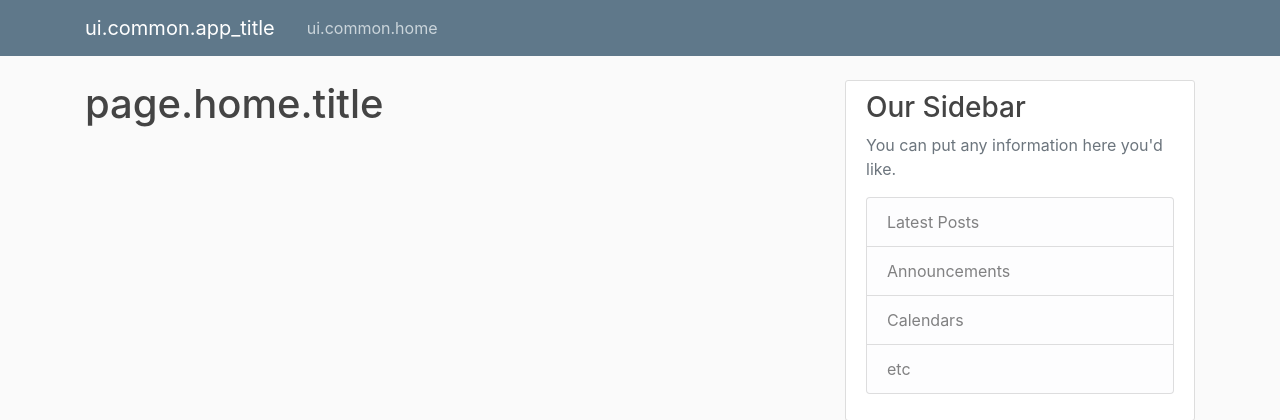
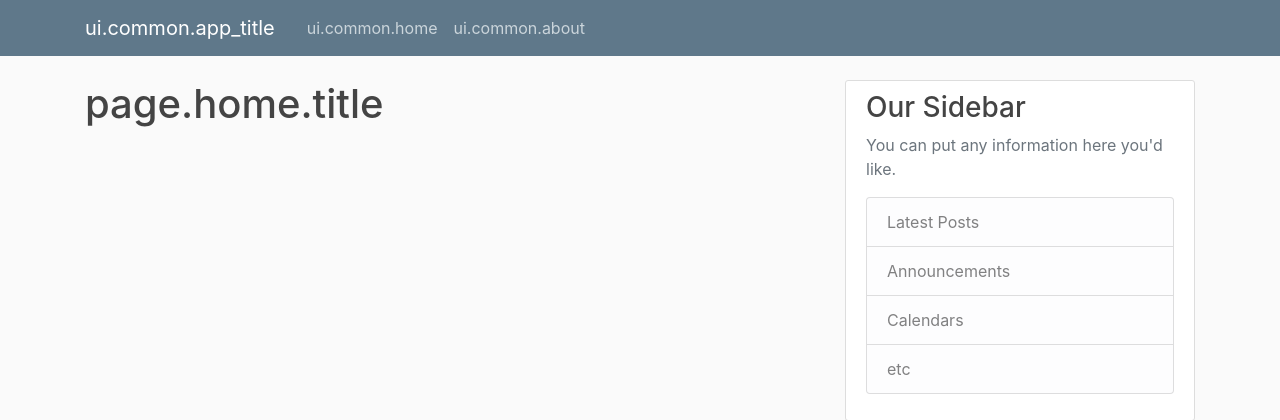
Before and after one commit to Nuhser/PfaKSys, a Flask app: page / in a window 1280 px wide. Shown: the top 420 px of the page. Run offline with Flask 2, Linux system fonts and the light colour scheme; parts of the project's set-up code (start-up, migrations or seed data) failed here and were passed over; some libraries are stand-ins or nearby versions.

Commit message:
Add about page

```diff
--- a/PfaKSys/main/routes.py
+++ b/PfaKSys/main/routes.py
@@ -5,6 +5,11 @@ from flask_babel import gettext
 main = Blueprint('main', __name__)
 
 
+@main.route('/about')
+def about():
+    return render_template('about.html', title=gettext('ui.common.about'))
+
+
 @main.route('/')
 @main.route('/home')
 def home():
--- a/PfaKSys/templates/_base.html
+++ b/PfaKSys/templates/_base.html
@@ -34,6 +34,7 @@
                     <div class="collapse navbar-collapse" id="navbarToggle">
                         <div class="navbar-nav mr-auto">
                             <a class="nav-item nav-link" href="{{ url_for('main.home') }}">{{ _('ui.common.home') }}</a>
+                            <a class="nav-item nav-link" href="{{ url_for('main.about') }}">{{ _('ui.common.about') }}</a>
                         </div>
 
                         <!-- Navbar Right Side -->
```
Also changed, not shown: PfaKSys/templates/about.html (added, +8 -0 lines).
